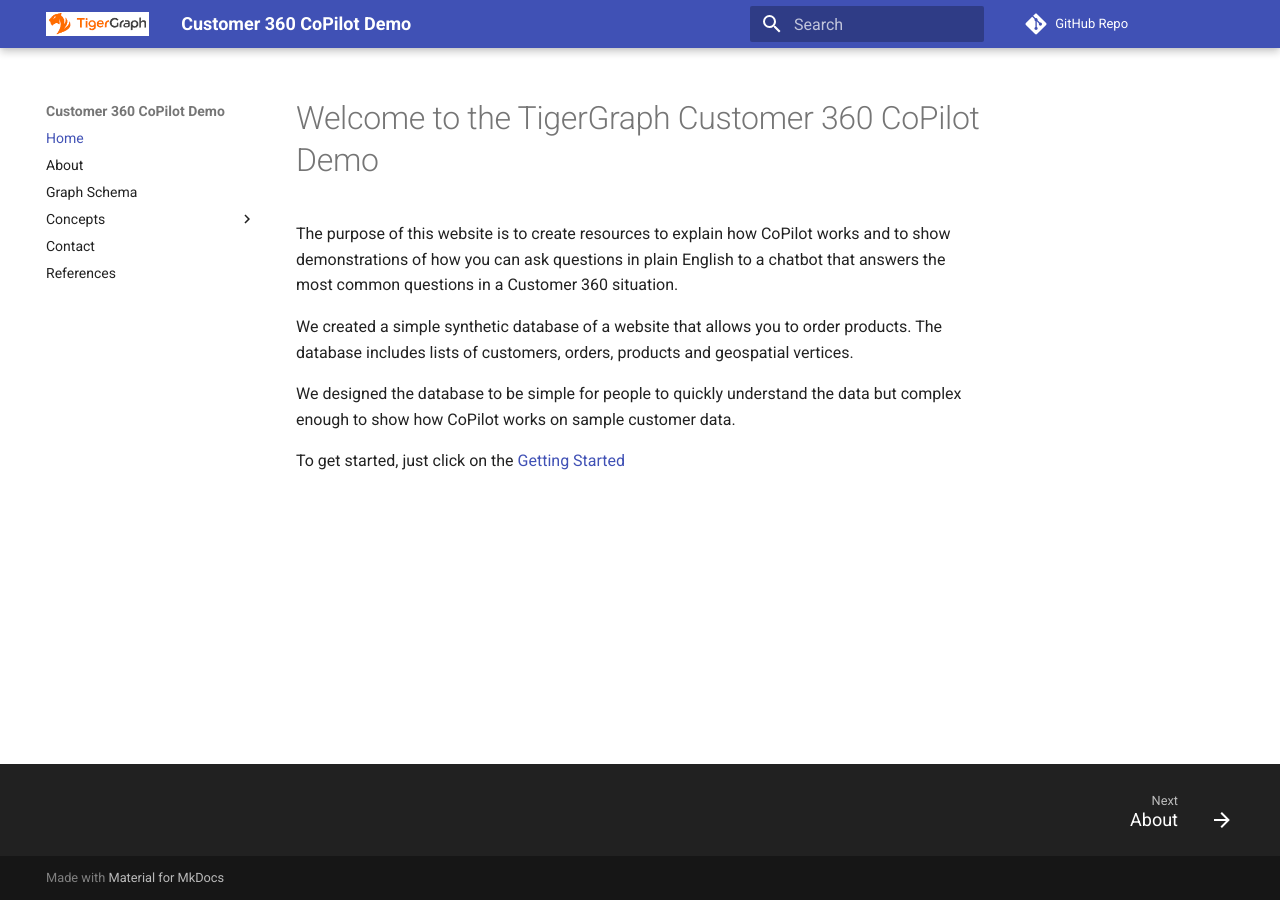
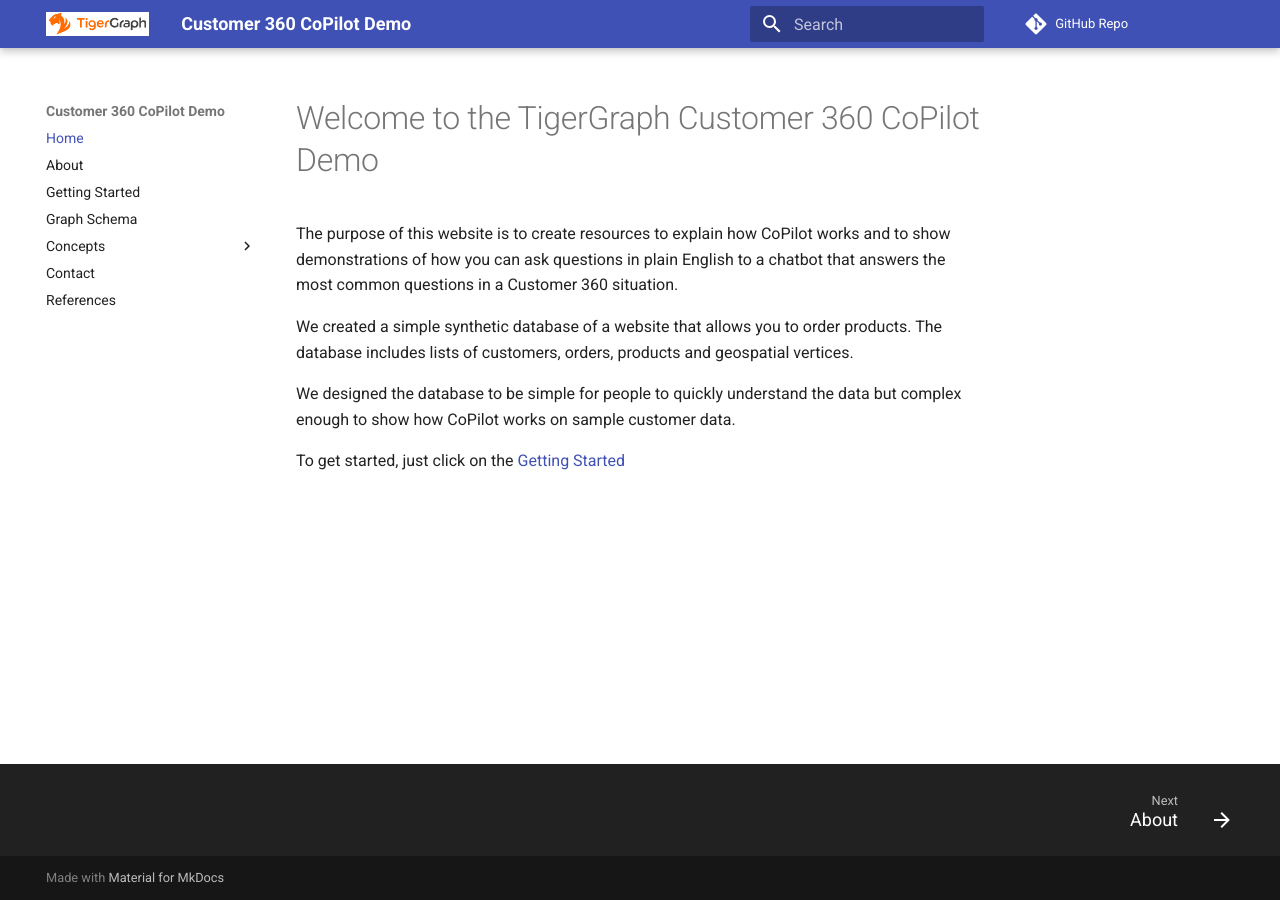
Before and after one commit to dmccrearytg/c360, an MkDocs documentation site: the page built from docs/index.md, in a window 1280 px wide. Built offline with MkDocs 1.6.1 and Material for MkDocs 9.7.7, drawn with Linux system fonts in a browser that asks for light colours; comment, search, counter and statistics services are not loaded.

Commit message:
updating content

```diff
--- a/mkdocs.yml
+++ b/mkdocs.yml
@@ -10,6 +10,7 @@
 nav:
   - Home: index.md
   - About: about.md
+  - Getting Started: getting-started.md
   - Graph Schema: graph-schema.md
   - Concepts:
     - Introduction: concepts/index.md
```
